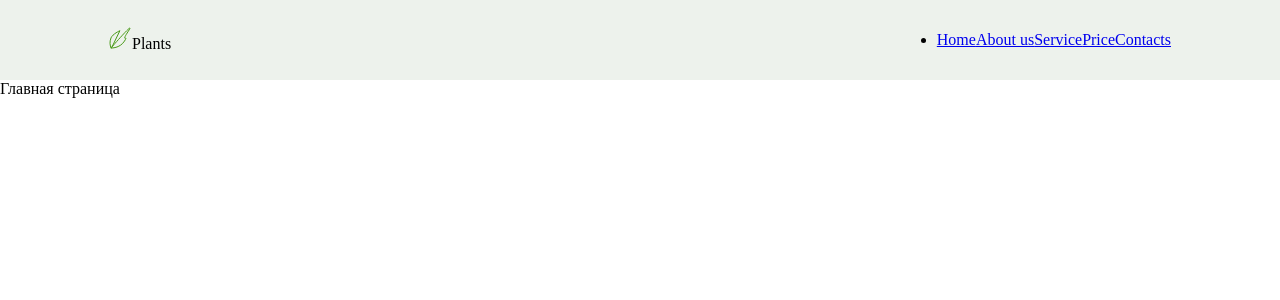
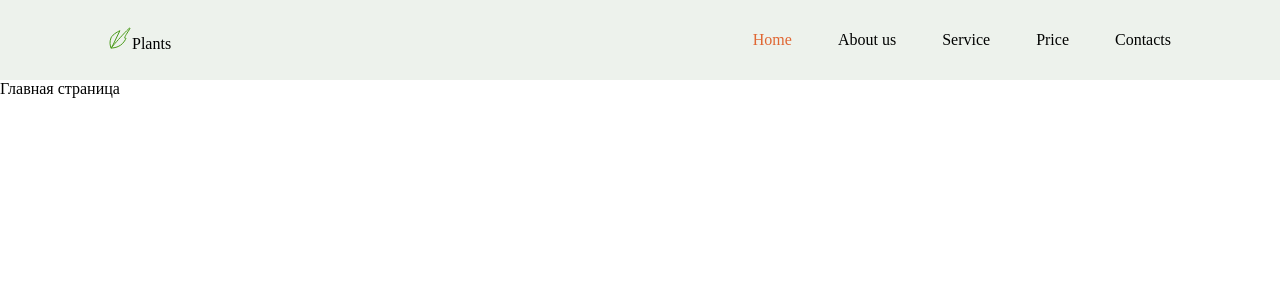
Before and after one commit to DoYouLikeMe/plant-react-app, a React (Create React App) app: page / in a window 1280 px wide. Shown: the top 300 px of the page. Built offline with nearby package versions, Linux system fonts and the light colour scheme.

Commit message:
add: navigation

```diff
--- a/src/components/Navbar.js
+++ b/src/components/Navbar.js
@@ -5,11 +5,29 @@ export const Navbar = () => {
     <nav className="nav">
       <ul className="nav__list">
         <li className="nav__item">
-          <Link to="/">Home</Link>
-          <Link to="/about">About us</Link>
-          <Link to="/service">Service</Link>
-          <Link to="/price">Price</Link>
-          <Link to="/contacts">Contacts</Link>
+          <Link className="nav__link nav__link_active" to="/">
+            Home
+          </Link>
+        </li>
+        <li className="nav__item">
+          <Link className="nav__link" to="/about">
+            About us
+          </Link>
+        </li>
+        <li className="nav__item">
+          <Link className="nav__link" to="/service">
+            Service
+          </Link>
+        </li>
+        <li className="nav__item">
+          <Link className="nav__link" to="/price">
+            Price
+          </Link>
+        </li>
+        <li className="nav__item">
+          <Link className="nav__link" to="/contacts">
+            Contacts
+          </Link>
         </li>
       </ul>
     </nav>
--- a/src/scss/_variables.scss
+++ b/src/scss/_variables.scss
@@ -6,3 +6,4 @@ $bg-section: #edf2ec;
 $text-primary-color: #636060;
 $text-secondary-color: #8e3d1a;
 $text-link-color: #010201;
+$text-active: #e06733;
--- /dev/null
+++ b/src/scss/components/_navigation.scss
@@ -0,0 +1,19 @@
+.nav {
+  display: flex;
+  align-items: center;
+  &__list {
+    list-style: none;
+    display: flex;
+    gap: 46px;
+    flex-wrap: wrap;
+    padding: 0;
+  }
+  &__link {
+    text-decoration: none;
+    color: $text-link-color;
+    cursor: pointer;
+    &_active {
+      color: $text-active;
+    }
+  }
+}
--- a/src/scss/main.scss
+++ b/src/scss/main.scss
@@ -12,3 +12,4 @@
 // Components
 @import "components/header";
 @import "components/logo";
+@import "components/navigation";
```
